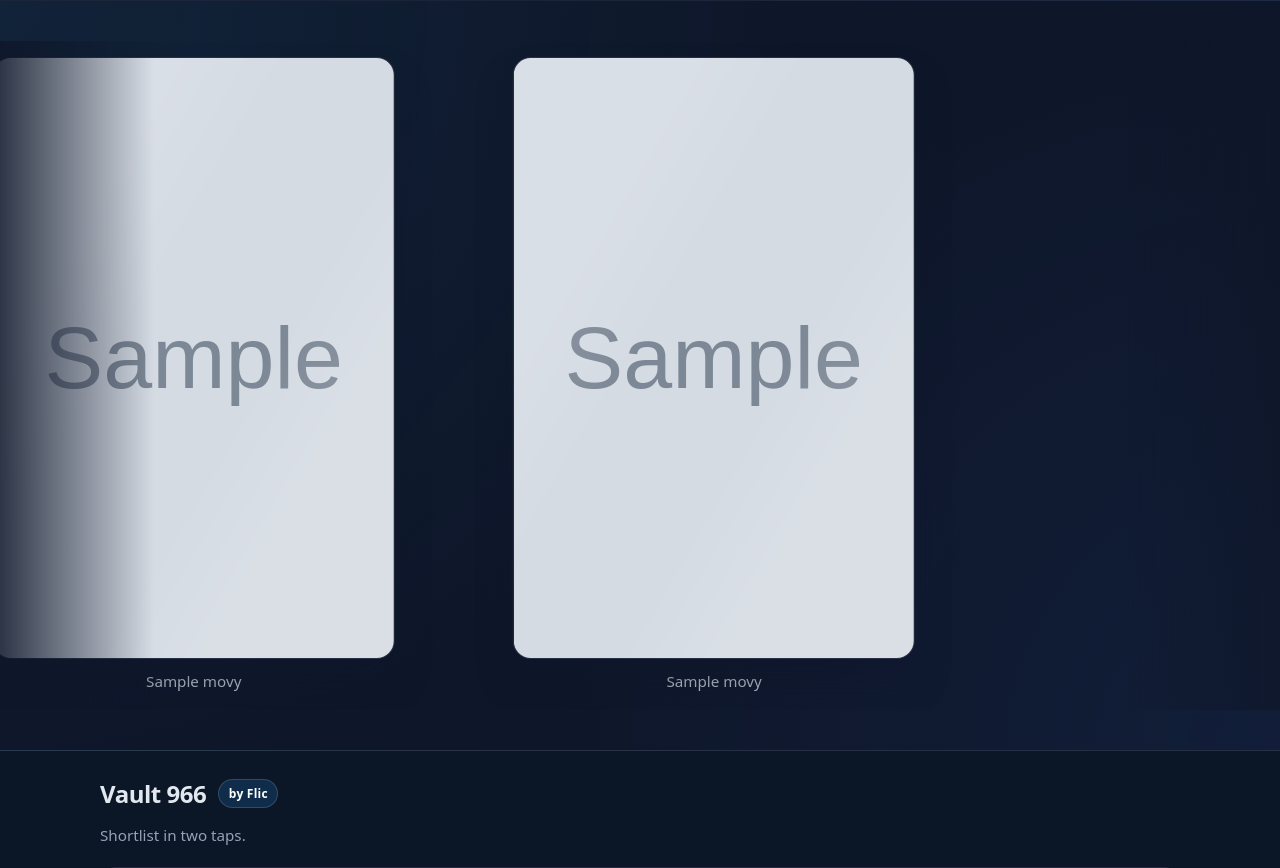
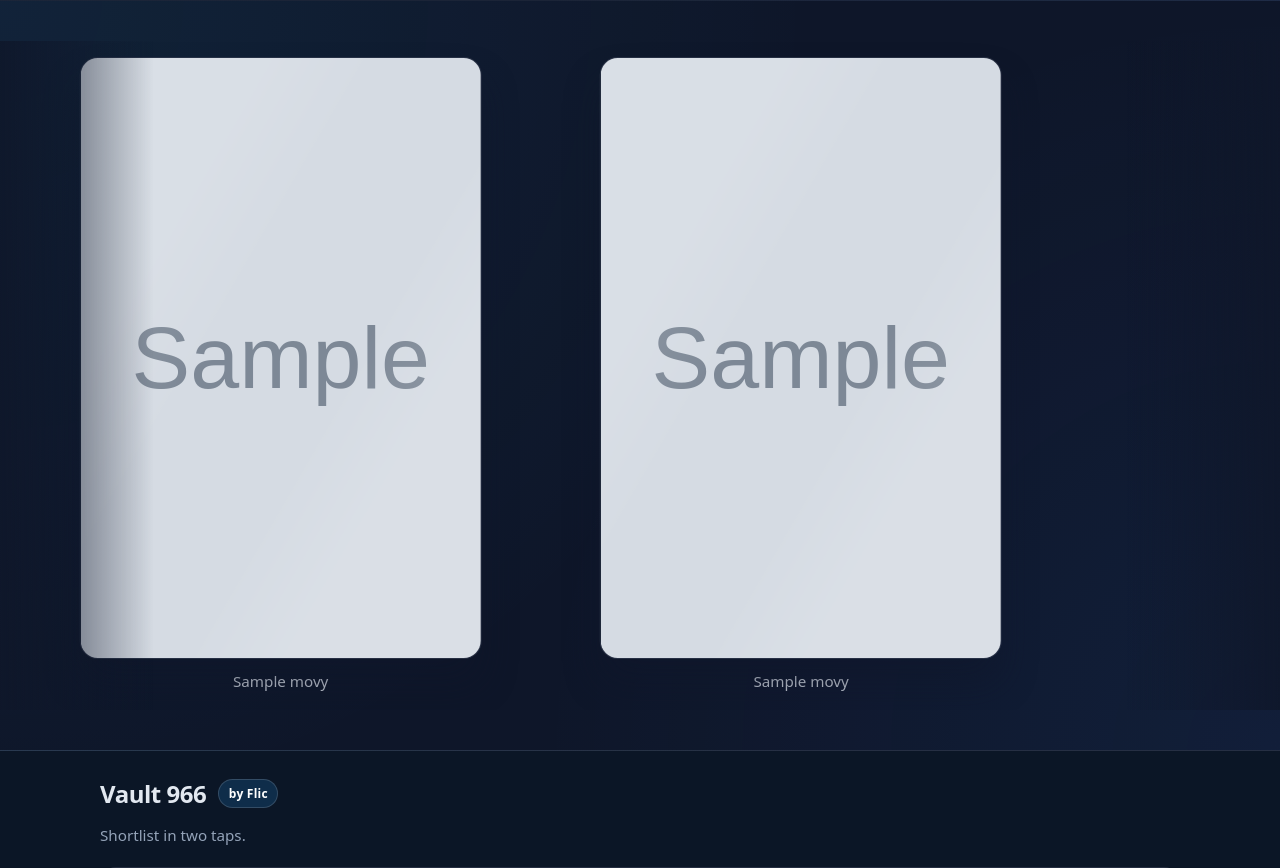
Before and after one commit to cmsjade5000/Vault966R2, a FastAPI app: page /ui/movies in a window 1280 px wide. Shown: the top 868 px of the page. Run offline with FastAPI, Linux system fonts and the light colour scheme; tables that the repository leaves empty hold one stand-in row (values such as "Sample post"); grey boxes marked "Sample" are stand-in pictures.

Commit message:
Add padding to carousel track to prevent clipping

```diff
--- a/static/css/movies.css
+++ b/static/css/movies.css
@@ -38,6 +38,8 @@
   animation: poster-banner-scroll 70s linear infinite;
   position: relative;
   z-index: 0;
+  padding-inline: clamp(2rem, 8vw, 6rem);
+  box-sizing: border-box;
 }
 
 .poster-banner__item {
```
